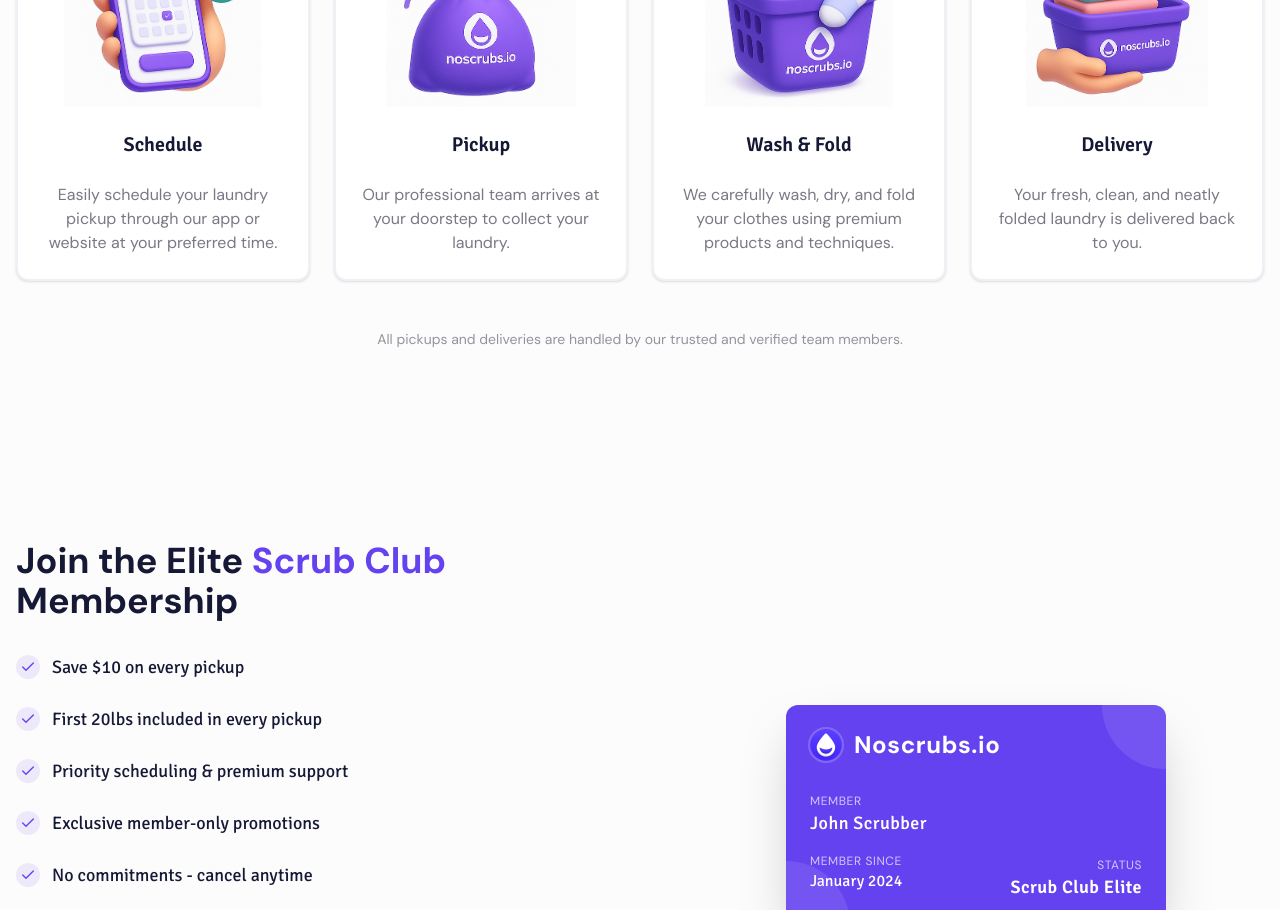
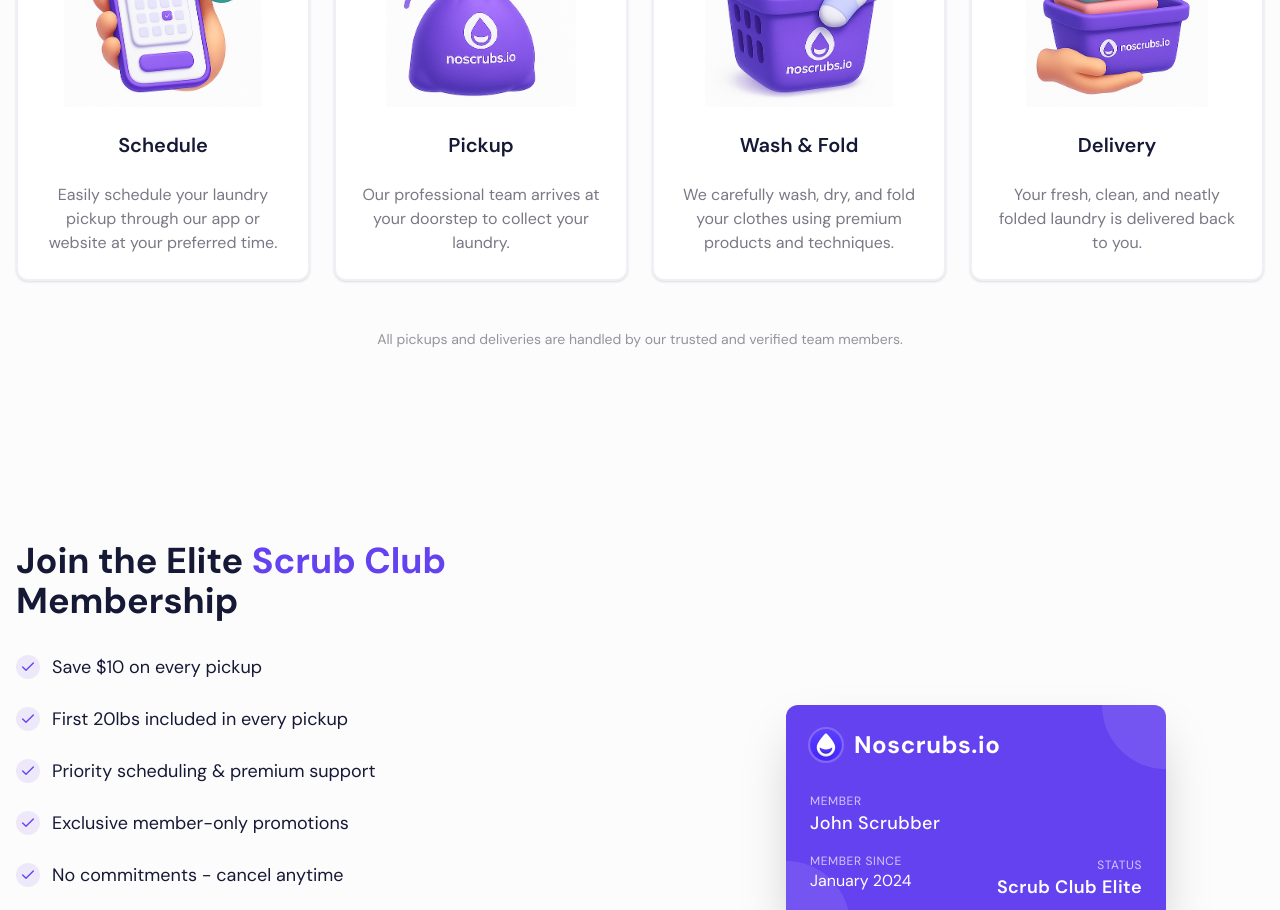
Before and after one commit to ggsingla/scrub-club-landing, a Next.js app: page / in a window 1280 px wide. Shown: the part 1180-2090 px from the top of the page. Built offline with nearby package versions, Linux system fonts and the light colour scheme.

Commit message:
chore: remove Signika font

```diff
--- a/src/app/layout.tsx
+++ b/src/app/layout.tsx
@@ -1,14 +1,9 @@
 import type { Metadata } from "next";
 import "./globals.css";
-import { DM_Sans, Signika } from "next/font/google";
+import { DM_Sans } from "next/font/google";
 import Navbar from "@/components/Navbar";
 import Footer from "@/components/Footer";
 
-const signika = Signika({
-  subsets: ['latin'],
-  variable: '--font-signika',
-  weight: ['400', '500', '600', '700'],
-})
 
 const dmSans = DM_Sans({
   subsets: ['latin'],
@@ -29,7 +24,7 @@
   return (
     <html lang="en" className="scroll-smooth">
       <body
-        className={`${dmSans.variable} ${signika.variable} antialiased font-sans bg-background text-foreground min-h-screen flex flex-col`}
+        className={`${dmSans.variable} antialiased font-sans bg-background text-foreground min-h-screen flex flex-col`}
       >
         <Navbar />
         <main className="flex-1">
--- a/src/components/Footer.tsx
+++ b/src/components/Footer.tsx
@@ -20,7 +20,7 @@
                 height={40}
                 className="rounded-full"
               />
-              <span className="font-signika text-xl font-bold">NoScrubs.io</span>
+              <span className="text-xl font-bold">NoScrubs.io</span>
             </Link>
             <p className="text-muted-foreground">
               NoScrubs delivers affordable, ultra-fast laundry service, with clothes returned in just 4 hours.
@@ -34,7 +34,7 @@
 
           {/* Company Links */}
           <div className="space-y-4">
-            <h3 className="font-signika text-lg font-semibold">Company</h3>
+            <h3 className="text-lg font-semibold">Company</h3>
             <ul className="space-y-3 text-muted-foreground">
               <li>
                 <Link href="/contact" className="hover:text-primary transition-colors">Contact us</Link>
@@ -50,7 +50,7 @@
 
           {/* Cities Links */}
           <div className="space-y-4">
-            <h3 className="font-signika text-lg font-semibold">Cities</h3>
+            <h3 className="text-lg font-semibold">Cities</h3>
             <ul className="space-y-3 text-muted-foreground">
               <li>
                 <Link href="/austin" className="hover:text-primary transition-colors">Austin</Link>
@@ -63,7 +63,7 @@
 
           {/* About Us Links */}
           <div className="space-y-4">
-            <h3 className="font-signika text-lg font-semibold">About Us</h3>
+            <h3 className="text-lg font-semibold">About Us</h3>
             <ul className="space-y-3 text-muted-foreground">
               <li>
                 <Link href="/careers" className="hover:text-primary transition-colors">Working at No Scrubs</Link>
--- a/src/components/Home/FAQ.tsx
+++ b/src/components/Home/FAQ.tsx
@@ -32,7 +32,7 @@
                 value={`item-${index}`}
                 className="border-border/50"
               >
-                <AccordionTrigger className="text-left font-signika text-lg hover:text-primary">
+                <AccordionTrigger className="text-left text-lg hover:text-primary">
                   {item.question}
                 </AccordionTrigger>
                 <AccordionContent className="text-muted-foreground leading-relaxed">
@@ -47,7 +47,7 @@
         <div className="text-center">
           <Button
             size="lg"
-            className="group font-signika"
+            className="group"
           >
             <span>Visit Support Center</span>
             <ArrowUpRightFromSquare className="ml-2 h-4 w-4 opacity-70 transition-transform group-hover:translate-x-1 group-hover:-translate-y-1" />
--- a/src/components/Home/HowItWorks.tsx
+++ b/src/components/Home/HowItWorks.tsx
@@ -2,7 +2,6 @@
 
 import Image from 'next/image'
 import { Card, CardContent } from '@/components/ui/card'
-import { motion } from 'framer-motion'
 
 const steps = [
   {
@@ -31,26 +30,6 @@
   }
 ]
 
-const containerVariants = {
-  hidden: { opacity: 0 },
-  visible: {
-    opacity: 1,
-    transition: {
-      staggerChildren: 0.2
-    }
-  }
-}
-
-const itemVariants = {
-  hidden: { y: 20, opacity: 0 },
-  visible: {
-    y: 0,
-    opacity: 1,
-    transition: {
-      duration: 0.5
-    }
-  }
-}
 
 const HowItWorks = () => {
   return (
@@ -66,15 +45,11 @@
       </div>
 
       {/* Steps Grid */}
-      <motion.div
+      <div
         className="grid grid-cols-1 md:grid-cols-2 lg:grid-cols-4 gap-6"
-        variants={containerVariants}
-        initial="hidden"
-        whileInView="visible"
-        viewport={{ once: true, margin: "-100px" }}
       >
         {steps.map((step, index) => (
-          <motion.div key={step.title} variants={itemVariants}>
+          <div key={step.title}>
             <Card className="relative group hover:shadow-lg transition-all duration-300 border-2 border-border/50 pt-8 h-[400px] flex flex-col">
               <CardContent className="flex-1 flex flex-col">
                 {/* Step Number */}
@@ -84,7 +59,7 @@
                     <div className="absolute inset-0 rounded-full bg-primary blur-[2px] scale-110 opacity-50" />
                     {/* Main Circle */}
                     <div className="relative w-12 h-12 rounded-full bg-primary ring-4 ring-background flex items-center justify-center">
-                      <span className="font-signika text-xl font-bold text-primary-foreground">
+                      <span className="text-xl font-bold text-primary-foreground">
                         {index + 1}
                       </span>
                     </div>
@@ -103,20 +78,20 @@
 
                 {/* Content - Will take remaining space */}
                 <div className="flex-1 flex flex-col justify-between text-center space-y-4">
-                  <h3 className="font-signika text-xl font-semibold">{step.title}</h3>
+                  <h3 className="text-xl font-semibold">{step.title}</h3>
                   <p className="text-muted-foreground">{step.description}</p>
                 </div>
               </CardContent>
             </Card>
-          </motion.div>
+          </div>
         ))}
-      </motion.div>
+      </div>
 
       {/* Additional Info */}
       <div className="text-center text-muted-foreground/80 text-sm">
         <p>All pickups and deliveries are handled by our trusted and verified team members.</p>
       </div>
-    </section>
+    </section >
   )
 }
 
--- a/src/components/Home/MembershipCardHighlight.tsx
+++ b/src/components/Home/MembershipCardHighlight.tsx
@@ -33,7 +33,7 @@
                   <div className="flex h-6 w-6 items-center justify-center rounded-full bg-primary/10">
                     <Check className="h-4 w-4 text-primary" />
                   </div>
-                  <p className="font-signika text-lg">{benefit}</p>
+                  <p className="text-lg">{benefit}</p>
                 </div>
               </div>
             ))}
@@ -92,7 +92,7 @@
               <div className="relative mt-8 space-y-4">
                 <div>
                   <div className="text-xs uppercase tracking-wider opacity-70">Member</div>
-                  <div className="font-signika text-lg font-medium tracking-wide">John Scrubber</div>
+                  <div className="text-lg font-medium tracking-wide">John Scrubber</div>
                 </div>
                 <div>
                   <div className="text-xs uppercase tracking-wider opacity-70">Member Since</div>
@@ -104,7 +104,7 @@
               <div className="absolute bottom-6 right-6">
                 <div className="text-right">
                   <div className="text-xs uppercase tracking-wider opacity-70">Status</div>
-                  <div className="font-signika text-lg font-semibold tracking-wide">
+                  <div className="text-lg font-semibold tracking-wide">
                     Scrub Club Elite
                   </div>
                 </div>
--- a/src/components/Navbar.tsx
+++ b/src/components/Navbar.tsx
@@ -99,7 +99,7 @@
                     height={32}
                     className="rounded-full"
                   />
-                  <span className="font-signika text-xl font-bold">NoScrubs</span>
+                  <span className="text-xl font-bold">NoScrubs</span>
                 </Link>
 
                 <div className="flex flex-col gap-4">
--- a/tailwind.config.ts
+++ b/tailwind.config.ts
@@ -16,7 +16,6 @@
     extend: {
       fontFamily: {
         sans: ['var(--font-sans)'],
-        signika: ['var(--font-signika)'],
       },
       colors: {
         background: 'hsl(var(--background))',
```
